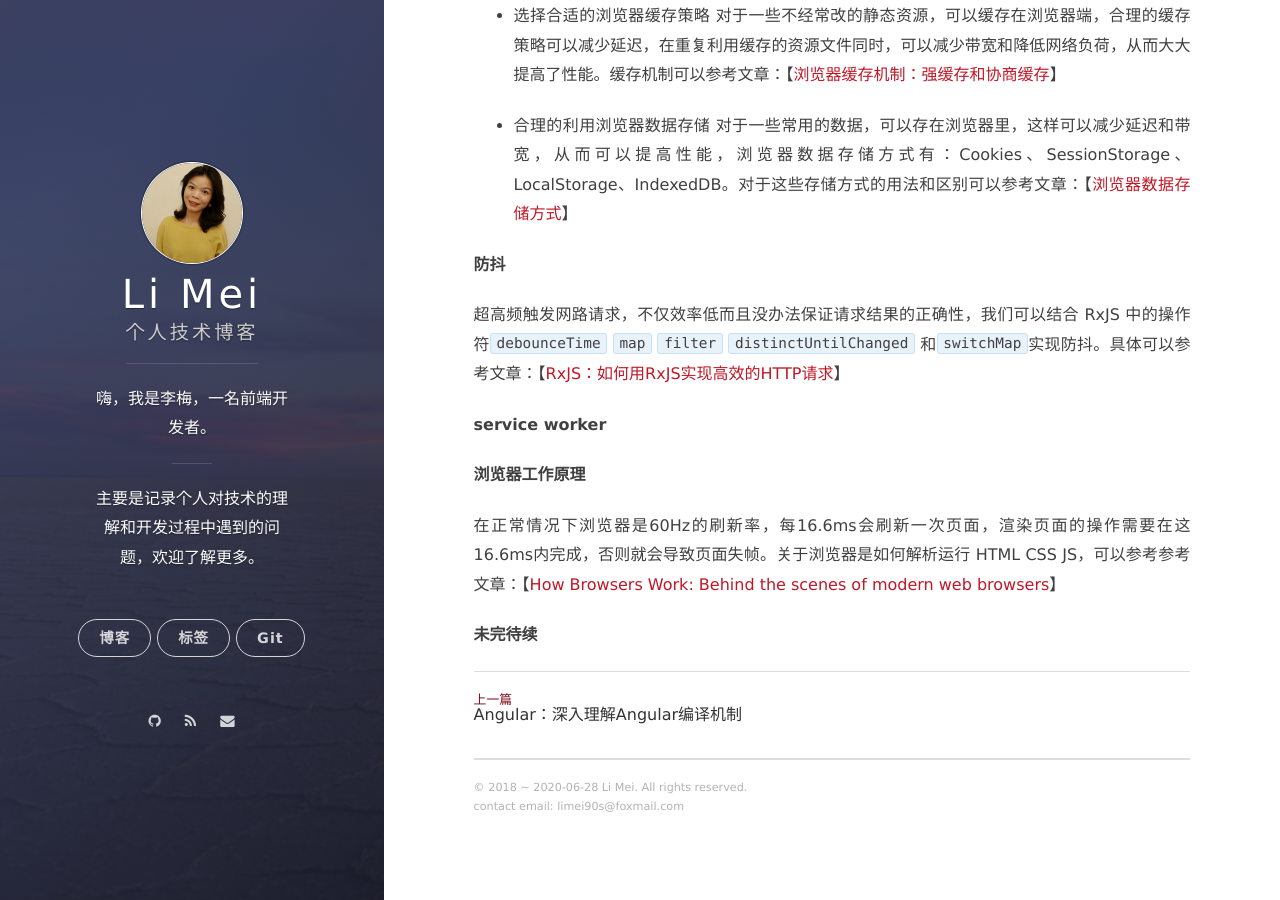
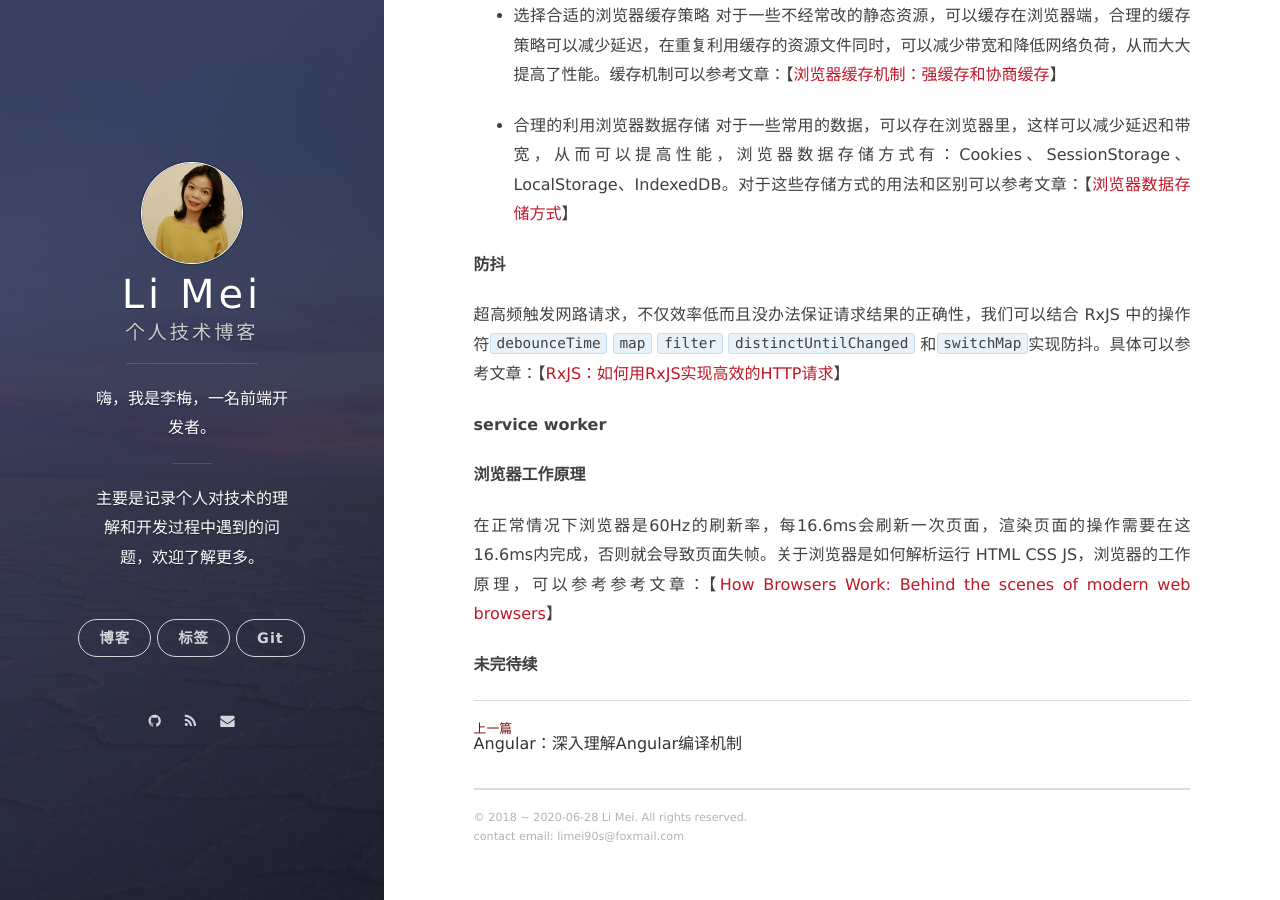
Before and after one commit to LiMeii/LiMeii.github.io, a Jekyll site: the page built from _posts/2019-08-30-angular-performance-checklists.md, in a window 1280 px wide and 900 px high, scrolled down 4381 px. Built offline with Jekyll 4.4.1, drawn with Linux system fonts in a browser that asks for light colours; nearby versions of some CDN libraries.

Commit message:
add how browser wokring in angular performance

```diff
--- a/_posts/2019-08-30-angular-performance-checklists.md
+++ b/_posts/2019-08-30-angular-performance-checklists.md
@@ -122,6 +122,6 @@ Angular 中通过 HttpClient 执行 Http Request 返回的 Observables 是 Cold
 **浏览器工作原理**
 
 
-在正常情况下浏览器是60Hz的刷新率，每16.6ms会刷新一次页面，渲染页面的操作需要在这16.6ms内完成，否则就会导致页面失帧。关于浏览器是如何解析运行 HTML CSS JS，可以参考参考文章：【[How Browsers Work: Behind the scenes of modern web browsers](https://www.html5rocks.com/en/tutorials/internals/howbrowserswork/)】
+在正常情况下浏览器是60Hz的刷新率，每16.6ms会刷新一次页面，渲染页面的操作需要在这16.6ms内完成，否则就会导致页面失帧。关于浏览器是如何解析运行 HTML CSS JS，浏览器的工作原理，可以参考参考文章：【[How Browsers Work: Behind the scenes of modern web browsers](https://www.html5rocks.com/en/tutorials/internals/howbrowserswork/)】
 
 **未完待续**
```
